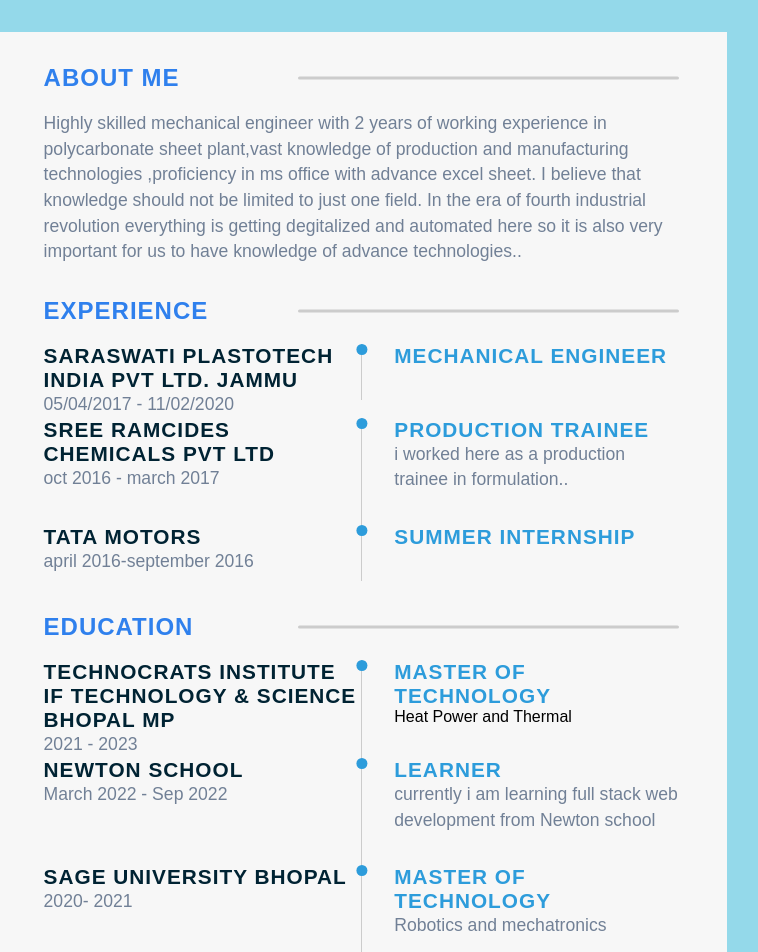
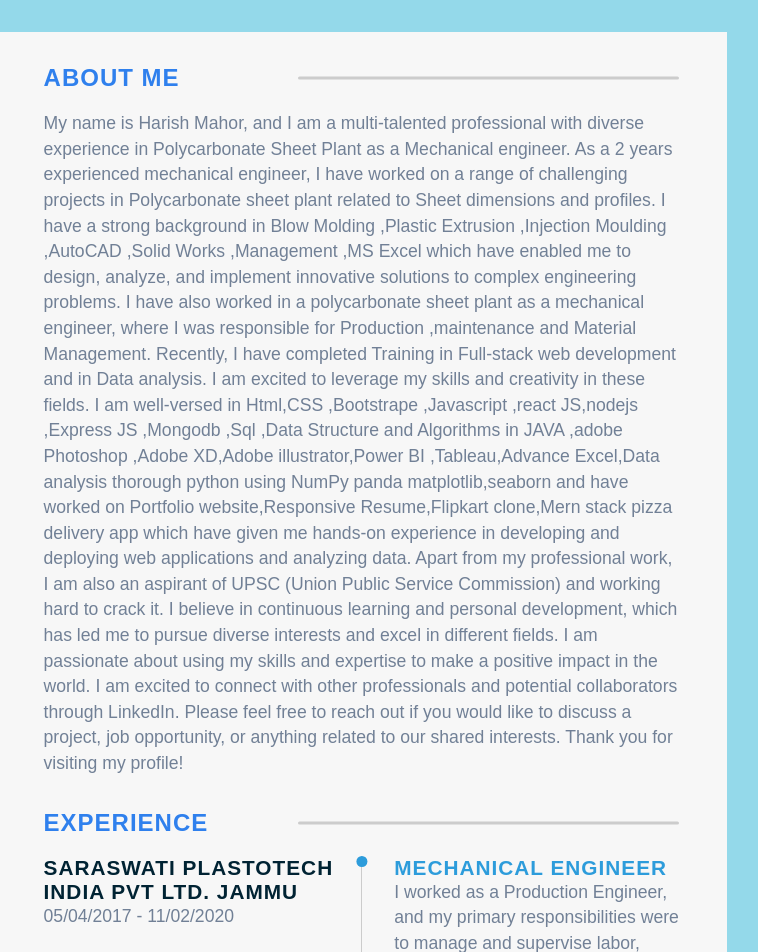
Before and after one commit to Ankitmahor/RESPONSIVE-RESUME, a plain HTML site: page index.html in a window 1280 px wide. Shown: the top 952 px of the page, 425-1183 px from the left. Drawn offline with Linux system fonts and the light colour scheme.

Commit message:
Update index.html

```diff
--- a/index.html
+++ b/index.html
@@ -172,13 +172,18 @@
                 <section class="about sect">
                     <h2 class="right-title">About Me</h2>
                     <p class="para">
-                        Highly skilled mechanical engineer with 2 years of working
+                    <!--    Highly skilled mechanical engineer with 2 years of working
                         experience in polycarbonate sheet plant,vast knowledge of production
                         and manufacturing technologies ,proficiency in ms office with
                         advance excel sheet. I believe that knowledge should not be limited to
                         just one field. In the era of fourth industrial revolution everything is
                         getting degitalized and automated here so it is also very important for
-                        us to have knowledge of advance technologies..
+                        us to have knowledge of advance technologies..  -->
+                         My name is Harish Mahor, and I am a multi-talented professional with diverse experience in Polycarbonate Sheet Plant as a Mechanical engineer.
+As a 2 years experienced mechanical engineer, I have worked on a range of challenging projects in Polycarbonate sheet plant related to Sheet dimensions and profiles. I have a strong background in Blow Molding ,Plastic Extrusion ,Injection Moulding ,AutoCAD ,Solid Works ,Management ,MS Excel which have enabled me to design, analyze, and implement innovative solutions to complex engineering problems. I have also worked in a polycarbonate sheet plant as a mechanical engineer, where I was responsible for Production ,maintenance and Material Management.
+Recently, I have completed Training in Full-stack web development and in Data analysis. I am excited to leverage my skills and creativity in these fields. I am well-versed in Html,CSS ,Bootstrape ,Javascript ,react JS,nodejs ,Express JS ,Mongodb ,Sql ,Data Structure and Algorithms in JAVA ,adobe Photoshop ,Adobe XD,Adobe illustrator,Power BI ,Tableau,Advance Excel,Data analysis thorough python using NumPy panda matplotlib,seaborn and have worked on Portfolio website,Responsive Resume,Flipkart clone,Mern stack pizza delivery app which have given me hands-on experience in developing and deploying web applications and analyzing data.
+Apart from my professional work, I am also an aspirant of UPSC (Union Public Service Commission) and working hard to crack it. I believe in continuous learning and personal development, which has led me to pursue diverse interests and excel in different fields.
+I am passionate about using my skills and expertise to make a positive impact in the world. I am excited to connect with other professionals and potential collaborators through LinkedIn. Please feel free to reach out if you would like to discuss a project, job opportunity, or anything related to our shared interests. Thank you for visiting my profile!
                     </p>
                 </section>
 
@@ -195,7 +200,7 @@
                             <div class="tl-content">
                                 <h5 class="tl-title-2"> Mechanical engineer</h5>
                                 <p class="para">
-
+                                    I worked as a Production Engineer, and my primary responsibilities were to manage and supervise labor, ensure smooth production operations, and perform maintenance tasks such as changing calender rolls, dies, and analyzing mechanical faults to correct them.
                                 </p>
                             </div>
                         </div>
@@ -209,7 +214,8 @@
                             <div class="tl-content">
                                 <h5 class="tl-title-2">production trainee</h5>
                                 <p class="para">
-                                i worked here as a production trainee in formulation..
+
+I have gained knowledge about pesticides and various formulation processes, including the chemicals used in pesticide formulation and different methods of producing pesticides, such as suspension concentration, liquid, powder, WDG, etc.
                                 </p>
                             </div>
                         </div>
@@ -260,11 +266,9 @@
                         <div class="right-tl-content">
                             <div class="tl-content">
                                 <h5 class="tl-title-2">Master of technology</h5>
-                                <!-- <p class="para">
-                                    Lorem ipsum dolor sit amet consectetur adipisicing elit. Molestias cupiditate vitae
-                                    voluptatem deleniti,
-                                    laboriosam odio nobis quae fugit facilis quo.
-                                </p> -->
+                                 <p class="para">
+                                   Currently, I am pursuing my M.Tech in Heat Power and Thermal Engineering from TIT Science, Bhopal. I am in the final semester and working on my thesis to complete my M.Tech degree.
+                                </p>
                                 Heat Power and Thermal
                             </div>
                         </div>
@@ -281,7 +285,7 @@
                                     <!-- Lorem ipsum dolor sit amet consectetur adipisicing elit. Molestias cupiditate vitae
                                     voluptatem deleniti,
                                     laboriosam odio nobis quae fugit facilis quo. -->
-                                   currently i am learning full stack web development from Newton school
+                               I enrolled in Newton School, an online coding school, in March 2022 to learn full-stack web development. The course duration was one year, during which I gained expertise in a variety of front-end technologies, such as HTML, CSS, JavaScript, and ReactJS, and back-end technologies, such as Node.js and its framework, ExpressJS. Additionally, I learned database languages like MongoDB and SQL, and also enhanced my knowledge of data structures and algorithms. Throughout the course, I participated in various coding contests and completed several projects to reinforce my skills.
                                 </p>
                             </div>
                         </div>
@@ -299,7 +303,7 @@
                                     <!-- Lorem ipsum dolor sit amet consectetur adipisicing elit. Molestias cupiditate vitae
                                     voluptatem deleniti,
                                     laboriosam odio nobis quae fugit facilis quo. -->
-                                    Robotics and mechatronics
+                                   I joined Sage University in 2020 to pursue my M.Tech in Robotics and Mechatronics. However, due to unforeseen circumstances, I had to drop out of the program.
                                 </p>
                             </div>
                         </div>
```
